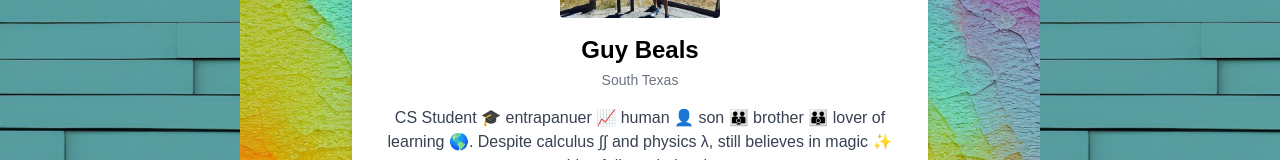
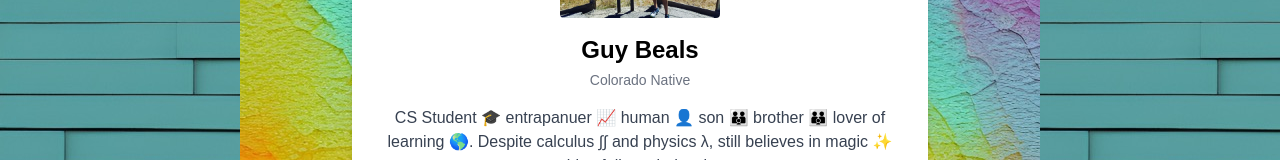
Before and after one commit to guymorganb/react-portfolio, a React (Create React App) app: page / in a window 1280 px wide. Shown: the part 310-470 px from the top of the page. Built offline with nearby package versions, Linux system fonts and the light colour scheme.

Commit message:
adjusted homepage

```diff
--- a/src/components/home.js
+++ b/src/components/home.js
@@ -104,7 +104,7 @@ const HomePage = ({instagram, linkedin, github}) => {
                 <span className="pro block text-sm mb-2"></span>
                 <img className="rounded w-40 h-32 mx-auto mb-4" src={profileImage} alt="guy beals" />
                 <h3 className="text-center text-2xl font-bold mb-1">Guy Beals</h3>
-                <h6 className="text-center text-sm text-gray-500 mb-4">South Texas</h6>
+                <h6 className="text-center text-sm text-gray-500 mb-4">Colorado Native</h6>
                 <p className="text-center text-gray-700 mb-4">CS Student 🎓 entrapanuer 📈 human 👤 son 👪 brother 👪 lover of learning 🌎. Despite calculus ∫∫ and physics λ, still believes in magic ✨<br />aspiring full-stack developer</p>
                 <div className="flex justify-center space-x-4 mb-6">
                 <a className="primary rounded text-white icon" href={instagram} target="_blank" rel="noopener noreferrer">
```
